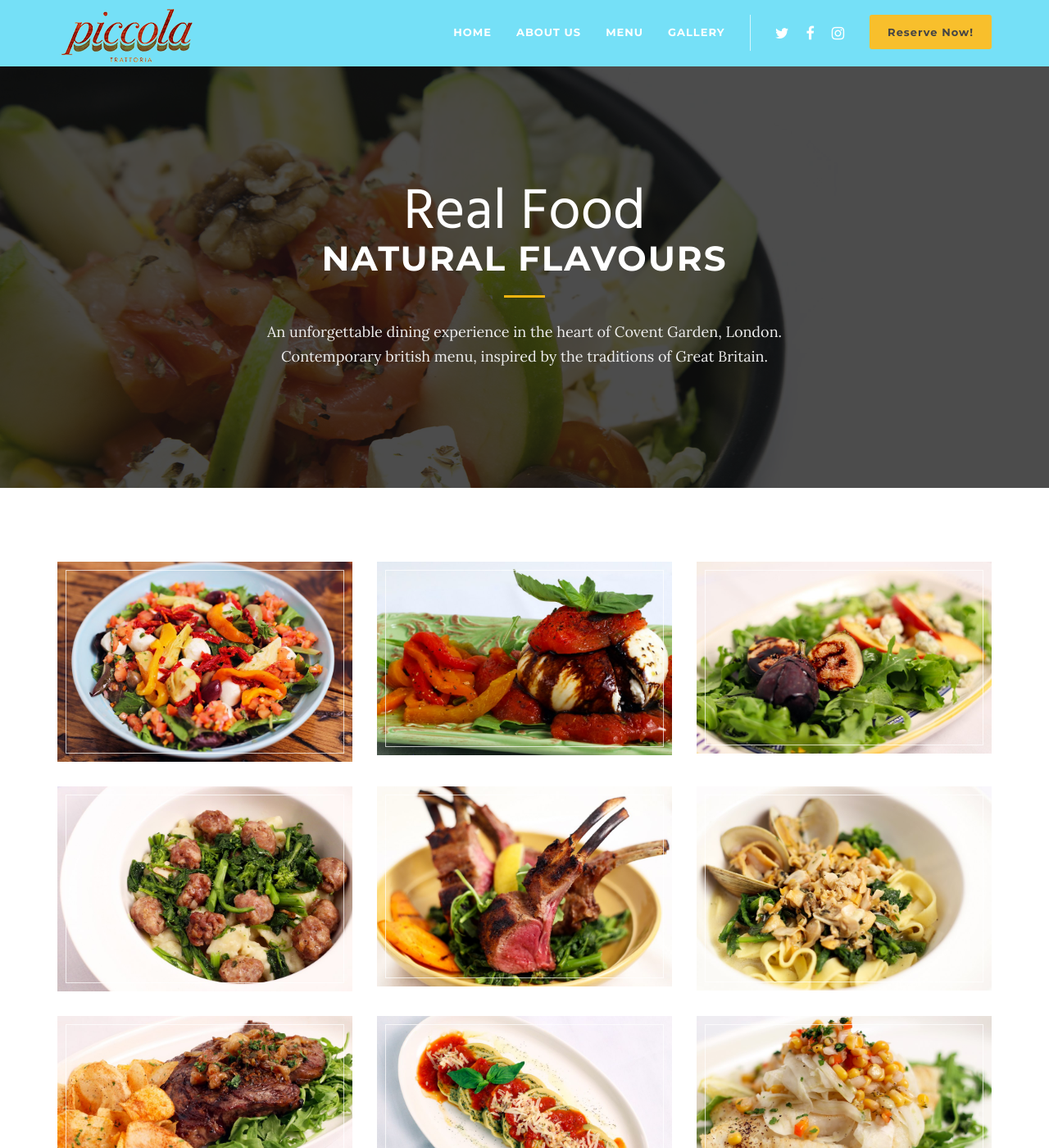
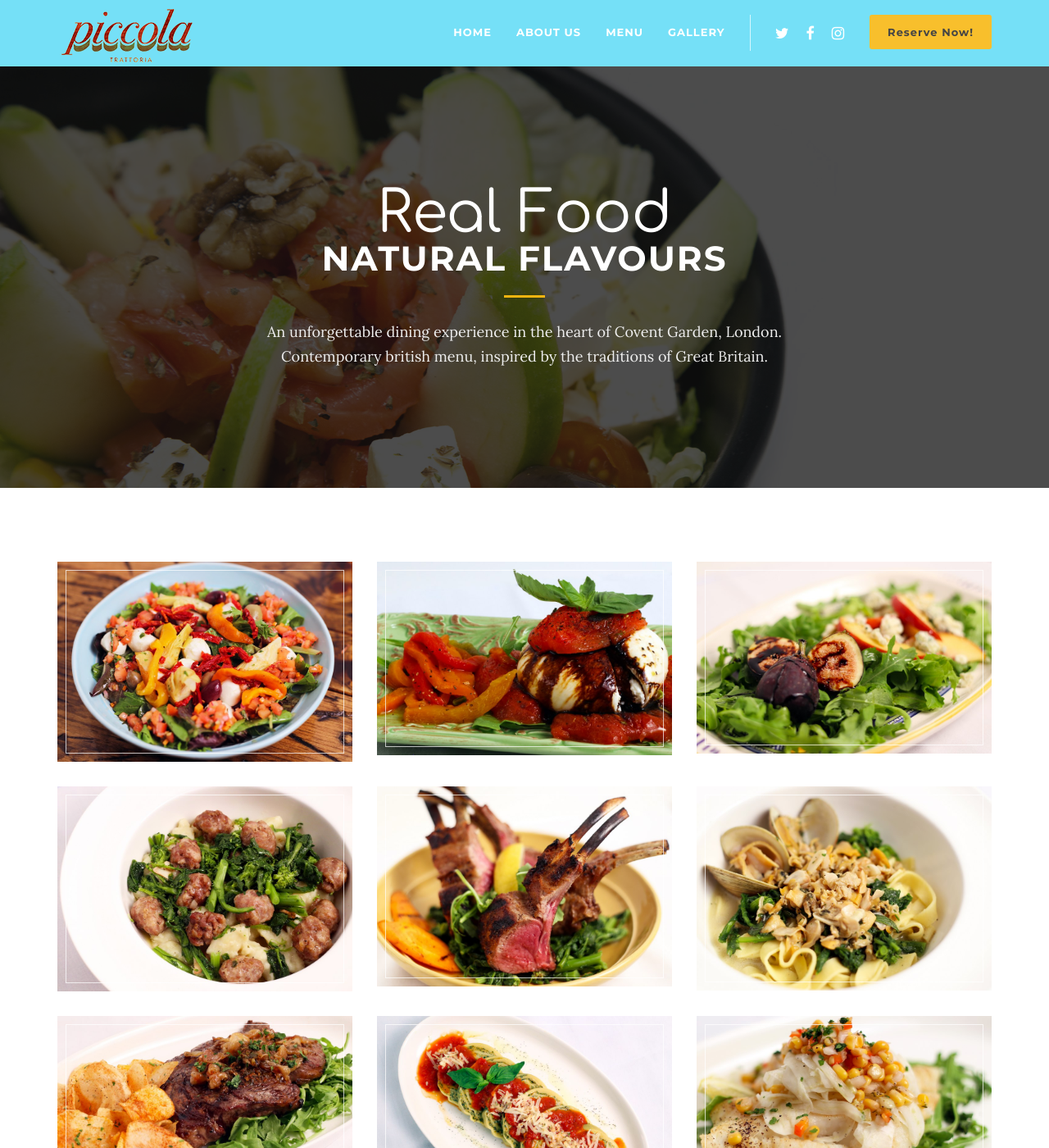
Before and after one commit to PiccolaTrattoria/piccola, a Jekyll site: the page built from gallery.html, in a window 1280 px wide and 1400 px high. Shown: the whole window at 82% size. Built offline with Jekyll 4.4.1, drawn with Linux system fonts in a browser that asks for light colours; nearby versions of some CDN libraries; some web fonts are replaced; library files that are not in the unit come from our copies.

```diff
--- a/_includes/css/fableStyles.css
+++ b/_includes/css/fableStyles.css
@@ -170,14 +170,14 @@
 	font-size:70px;
 	line-height:60px;
 	color:white;
-	font-family: 'Hind', serif;
+	font-family: 'Comfortaa', serif;
 }
 
 span.comic-text2{
 	font-size:80px;
 	line-height:60px;
 	color:#910400;
-	font-family: 'Hind', serif;
+	font-family: 'Comfortaa', serif;
 }
 
 p.section-subtitle{
--- a/_includes/head.html
+++ b/_includes/head.html
@@ -18,6 +18,7 @@
   <link href="https://fonts.googleapis.com/css?family=Lora" rel="stylesheet">
   <link href="https://fonts.googleapis.com/css?family=Muli" rel="stylesheet">
 <link href="https://fonts.googleapis.com/css?family=Hind" rel="stylesheet">
+<link href="https://fonts.googleapis.com/css?family=Comfortaa" rel="stylesheet">
 
 
 
```
